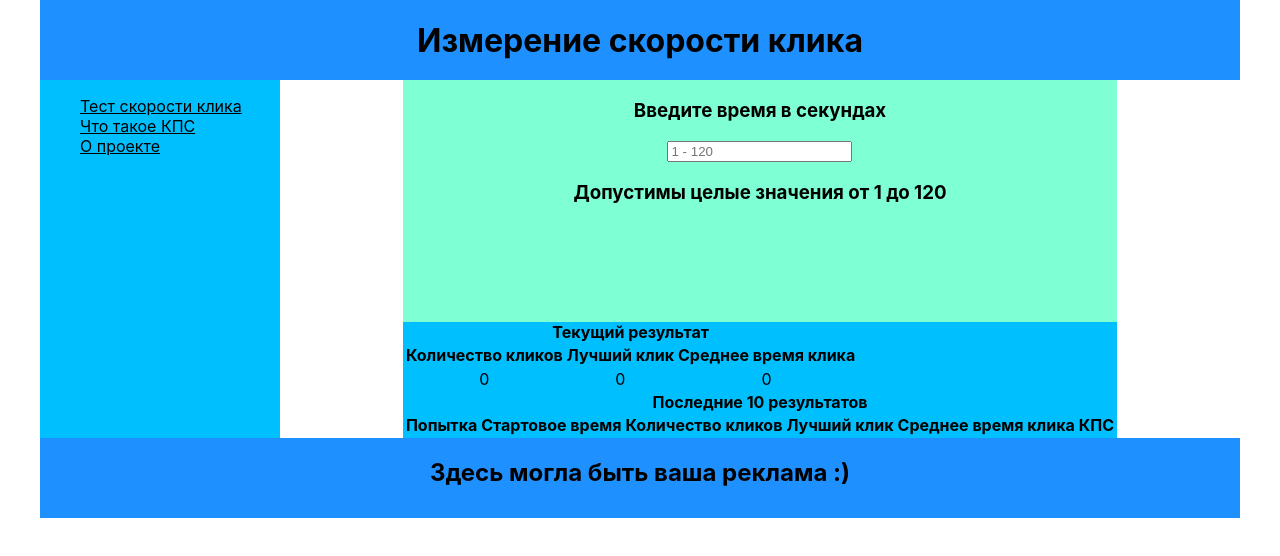
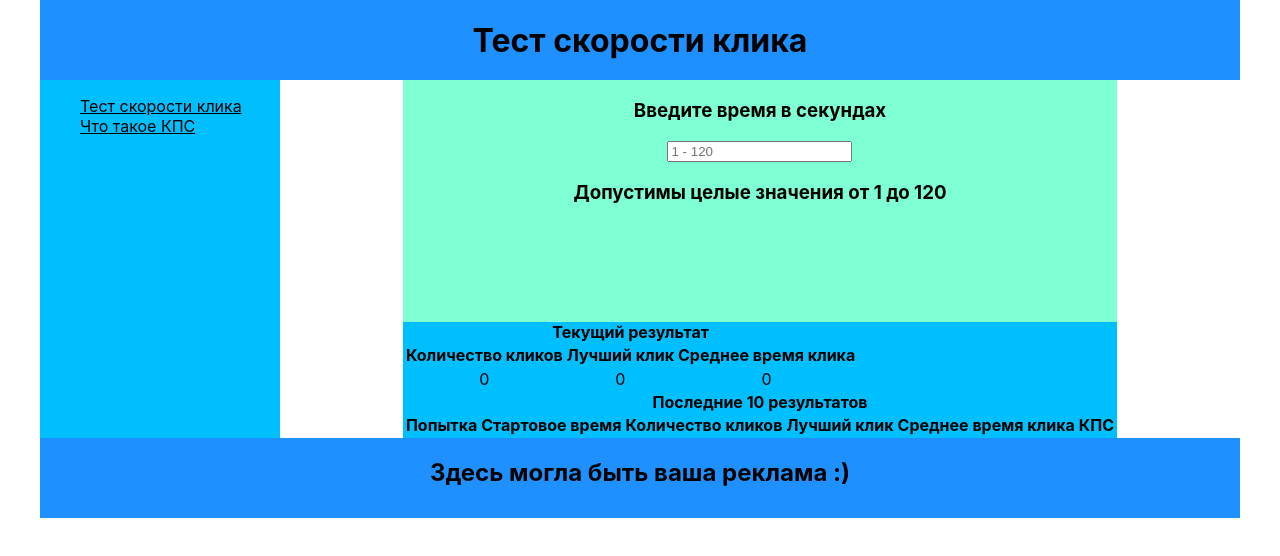
Before and after one commit to ZerruKun/pet-1-click-speed-test, a React (Create React App) app: page / in a window 1280 px wide. Shown: the top 556 px of the page. Built offline with nearby package versions, Linux system fonts and the light colour scheme.

Commit message:
Убран лишний компонент.

```diff
--- a/src/App.js
+++ b/src/App.js
@@ -3,7 +3,6 @@ import styles from "./App.module.css";
 import Header from "./components/header/Header";
 import Cst from "./components/pages/cst/Cst";
 import WhatIsCps from "./components/pages/whatIsCps/WhatIsCps";
-import About from "./components/pages/about/About";
 import Sidebar from "./components/sidebar/Sidebar";
 import Footer from "./components/footer/Footer";
 import { Routes, Route } from "react-router-dom";
@@ -18,7 +17,6 @@ const App = () => {
         <Route path="*" element={<Cst />}></Route>
         <Route path="/cst" element={<Cst />}></Route>
         <Route path="/whatiscps" element={<WhatIsCps />}></Route>
-        <Route path="/about" element={<About />}></Route>
       </Routes>
       <Footer />
     </div>
--- a/src/components/header/Header.jsx
+++ b/src/components/header/Header.jsx
@@ -4,7 +4,7 @@ import style from "./Header.module.css";
 const Header = memo(() => {
   return (
     <div className={style.headerItem}>
-      <h1>Измерение скорости клика</h1>
+      <h1>Тест скорости клика</h1>
     </div>
   );
 });
--- a/src/components/pages/about/About.jsx
+++ /dev/null
@@ -1,7 +0,0 @@
-import React from "react";
-
-const about = () => {
-  return <div>about</div>;
-};
-
-export default about;
--- a/src/components/sidebar/Sidebar.jsx
+++ b/src/components/sidebar/Sidebar.jsx
@@ -21,9 +21,6 @@ const Sidebar = memo(() => {
         <NavLink style={navLinkStyles} to="/whatiscps">
           <li>Что такое КПС</li>
         </NavLink>
-        <NavLink style={navLinkStyles} to="/about">
-          <li>О проекте</li>
-        </NavLink>
       </ul>
     </div>
   );
```
Also changed, not shown: src/components/pages/about/About.module.css (deleted).
